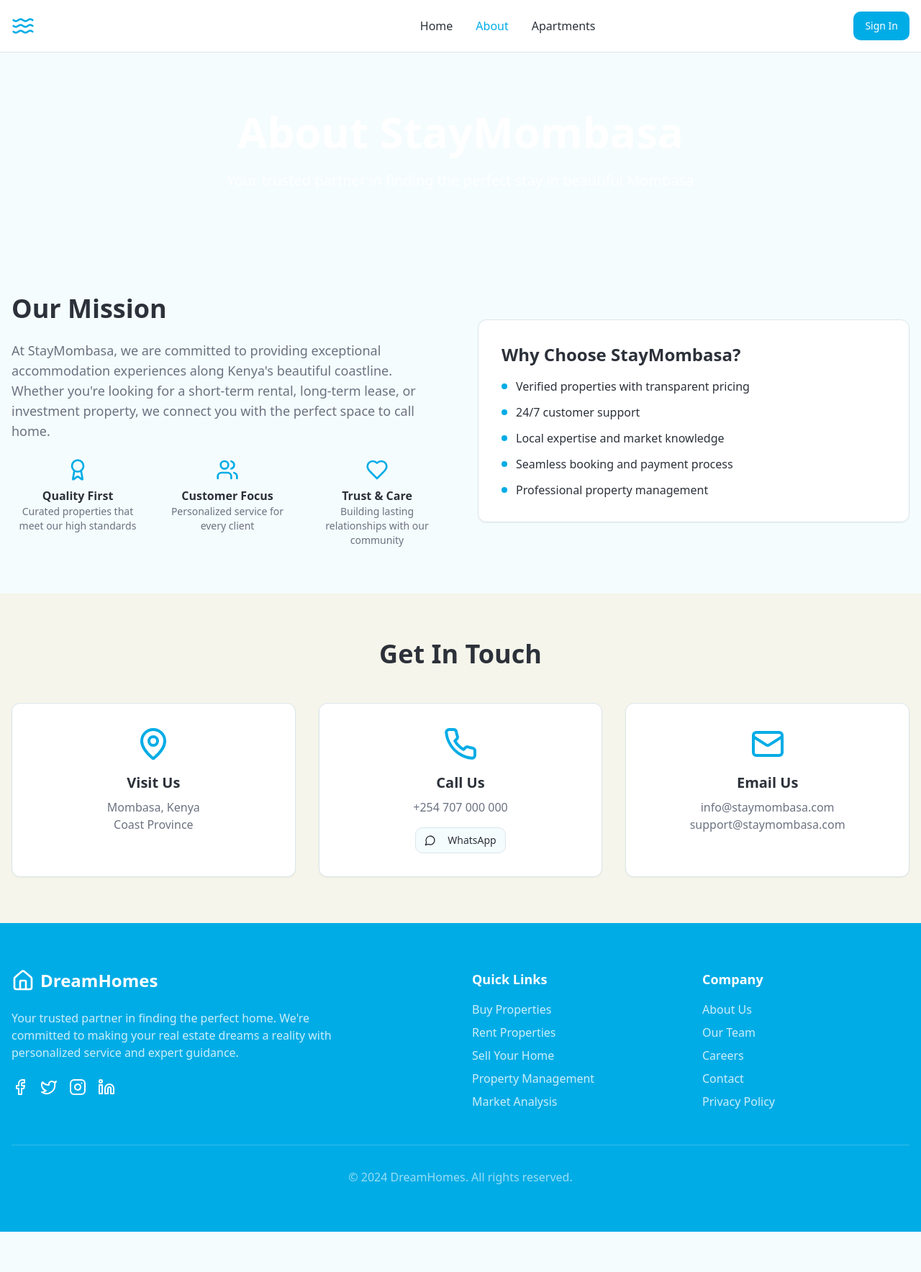
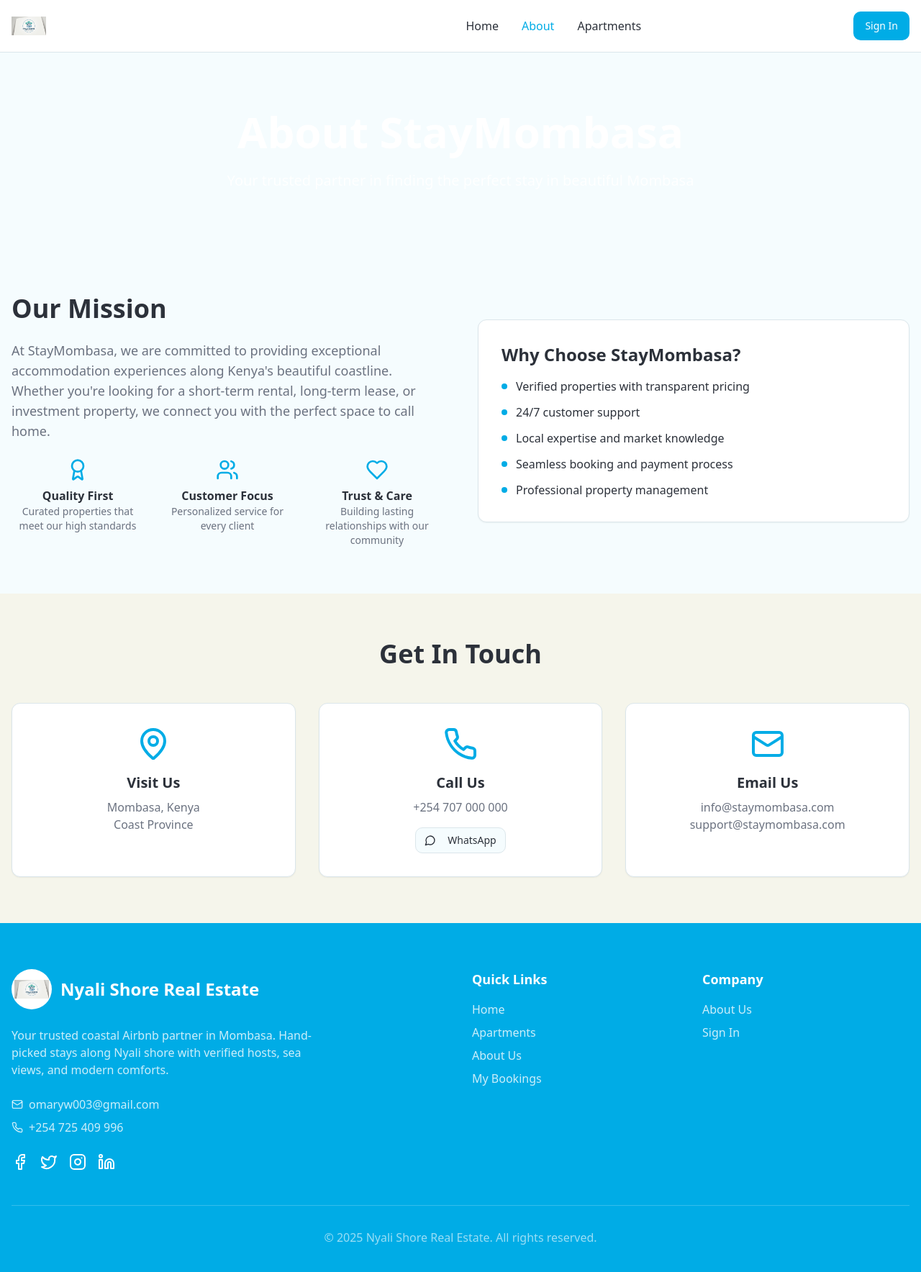
Before and after one commit to transswashe-oss/dwell-dream-demo, a React (Vite) app: page /about in a window 1280 px wide. Shown: the top 1768 px of the page at 72% size. Before the commit the page ends 1712 px from the top, so only its background shows below. Built offline with nearby package versions, Linux system fonts and the light colour scheme.

Commit message:
Changes
Co-authored-by: transswashe-oss <230759716+transswashe-oss@users.noreply.github.com>

```diff
--- a/index.html
+++ b/index.html
@@ -3,18 +3,18 @@
   <head>
     <meta charset="UTF-8" />
     <meta name="viewport" content="width=device-width, initial-scale=1.0" />
-    <title>dwell-dream-demo</title>
-    <meta name="description" content="Lovable Generated Project" />
-    <meta name="author" content="Lovable" />
+    <title>Nyali Shore Real Estate - Coastal Airbnb Stays in Mombasa</title>
+    <meta name="description" content="Book beautiful Airbnb apartments along Nyali shore in Mombasa, Kenya. Coastal getaways with sea views, modern amenities, and verified hosts." />
+    <meta name="author" content="Nyali Shore Real Estate" />
+    <link rel="icon" href="/logo.png" type="image/png" />
 
-    <meta property="og:title" content="dwell-dream-demo" />
-    <meta property="og:description" content="Lovable Generated Project" />
+    <meta property="og:title" content="Nyali Shore Real Estate - Coastal Airbnb Stays" />
+    <meta property="og:description" content="Book beautiful Airbnb apartments along Nyali shore in Mombasa, Kenya." />
     <meta property="og:type" content="website" />
-    <meta property="og:image" content="https://lovable.dev/opengraph-image-p98pqg.png" />
+    <meta property="og:image" content="/logo.png" />
 
     <meta name="twitter:card" content="summary_large_image" />
-    <meta name="twitter:site" content="@lovable_dev" />
-    <meta name="twitter:image" content="https://lovable.dev/opengraph-image-p98pqg.png" />
+    <meta name="twitter:image" content="/logo.png" />
   </head>
 
   <body>
--- a/src/components/Footer.tsx
+++ b/src/components/Footer.tsx
@@ -1,4 +1,6 @@
-import { Home, Facebook, Twitter, Instagram, Linkedin } from "lucide-react";
+import { Facebook, Twitter, Instagram, Linkedin, Mail, Phone } from "lucide-react";
+import { Link } from "react-router-dom";
+import logo from "@/assets/logo.png";
 
 const Footer = () => {
   return (
@@ -6,13 +8,23 @@ const Footer = () => {
       <div className="container mx-auto px-4">
         <div className="grid grid-cols-1 md:grid-cols-4 gap-8">
           <div className="col-span-1 md:col-span-2">
-            <div className="flex items-center space-x-2 mb-6">
-              <Home className="h-8 w-8" />
-              <span className="text-2xl font-bold">DreamHomes</span>
+            <div className="flex items-center space-x-3 mb-6">
+              <div className="bg-white rounded-full p-1">
+                <img src={logo} alt="Nyali Shore Real Estate logo" className="h-12 w-12 object-contain" />
+              </div>
+              <span className="text-2xl font-bold">Nyali Shore Real Estate</span>
             </div>
             <p className="text-primary-foreground/80 mb-6 max-w-md">
-              Your trusted partner in finding the perfect home. We're committed to making your real estate dreams a reality with personalized service and expert guidance.
+              Your trusted coastal Airbnb partner in Mombasa. Hand-picked stays along Nyali shore with verified hosts, sea views, and modern comforts.
             </p>
+            <div className="space-y-2 mb-6">
+              <a href="mailto:omaryw003@gmail.com" className="flex items-center gap-2 text-primary-foreground/80 hover:text-accent transition-colors">
+                <Mail className="h-4 w-4" /> omaryw003@gmail.com
+              </a>
+              <a href="tel:+254725409996" className="flex items-center gap-2 text-primary-foreground/80 hover:text-accent transition-colors">
+                <Phone className="h-4 w-4" /> +254 725 409 996
+              </a>
+            </div>
             <div className="flex space-x-4">
               <Facebook className="h-6 w-6 hover:text-accent cursor-pointer transition-colors" />
               <Twitter className="h-6 w-6 hover:text-accent cursor-pointer transition-colors" />
@@ -24,28 +36,24 @@ const Footer = () => {
           <div>
             <h3 className="text-lg font-semibold mb-4">Quick Links</h3>
             <ul className="space-y-2 text-primary-foreground/80">
-              <li><a href="#" className="hover:text-accent transition-colors">Buy Properties</a></li>
-              <li><a href="#" className="hover:text-accent transition-colors">Rent Properties</a></li>
-              <li><a href="#" className="hover:text-accent transition-colors">Sell Your Home</a></li>
-              <li><a href="#" className="hover:text-accent transition-colors">Property Management</a></li>
-              <li><a href="#" className="hover:text-accent transition-colors">Market Analysis</a></li>
+              <li><Link to="/" className="hover:text-accent transition-colors">Home</Link></li>
+              <li><Link to="/apartments" className="hover:text-accent transition-colors">Apartments</Link></li>
+              <li><Link to="/about" className="hover:text-accent transition-colors">About Us</Link></li>
+              <li><Link to="/my-bookings" className="hover:text-accent transition-colors">My Bookings</Link></li>
             </ul>
           </div>
 
           <div>
             <h3 className="text-lg font-semibold mb-4">Company</h3>
             <ul className="space-y-2 text-primary-foreground/80">
-              <li><a href="#" className="hover:text-accent transition-colors">About Us</a></li>
-              <li><a href="#" className="hover:text-accent transition-colors">Our Team</a></li>
-              <li><a href="#" className="hover:text-accent transition-colors">Careers</a></li>
-              <li><a href="#" className="hover:text-accent transition-colors">Contact</a></li>
-              <li><a href="#" className="hover:text-accent transition-colors">Privacy Policy</a></li>
+              <li><Link to="/about" className="hover:text-accent transition-colors">About Us</Link></li>
+              <li><Link to="/auth" className="hover:text-accent transition-colors">Sign In</Link></li>
             </ul>
           </div>
         </div>
 
         <div className="border-t border-primary-foreground/20 mt-12 pt-8 text-center text-primary-foreground/60">
-          <p>&copy; 2024 DreamHomes. All rights reserved.</p>
+          <p>&copy; {new Date().getFullYear()} Nyali Shore Real Estate. All rights reserved.</p>
         </div>
       </div>
     </footer>
--- a/src/components/Navigation.tsx
+++ b/src/components/Navigation.tsx
@@ -1,7 +1,8 @@
 import { Button } from "@/components/ui/button";
-import { Waves, LogOut, User, Settings } from "lucide-react";
+import { LogOut, User, Settings } from "lucide-react";
 import { Link, useLocation } from "react-router-dom";
 import { useAuth } from "@/hooks/useAuth";
+import logo from "@/assets/logo.png";
 import {
   DropdownMenu,
   DropdownMenuContent,
@@ -26,12 +27,12 @@ const Navigation = () => {
 
   return (
     <nav className="bg-card/95 backdrop-blur-sm border-b border-border sticky top-0 z-50 shadow-coastal">
-      <div className="container mx-auto px-4 py-4">
+      <div className="container mx-auto px-4 py-3">
         <div className="flex items-center justify-between">
-          <Link to="/" className="flex items-center space-x-2">
-            <Waves className="h-8 w-8 text-primary" />
-            <span className="text-2xl font-bold ocean-gradient bg-clip-text text-transparent">
-              StayMombasa
+          <Link to="/" className="flex items-center space-x-3">
+            <img src={logo} alt="Nyali Shore Real Estate logo" className="h-12 w-12 object-contain" />
+            <span className="text-xl md:text-2xl font-bold ocean-gradient bg-clip-text text-transparent leading-tight">
+              Nyali Shore<br className="md:hidden" /><span className="hidden md:inline"> </span>Real Estate
             </span>
           </Link>
 
@@ -62,13 +63,11 @@ const Navigation = () => {
           <div className="flex items-center space-x-4">
             {user ? (
               <>
-                {user && (
-                  <Link to="/my-bookings">
-                    <Button variant="outline" className="hidden sm:flex">
-                      My Bookings
-                    </Button>
-                  </Link>
-                )}
+                <Link to="/my-bookings">
+                  <Button variant="outline" className="hidden sm:flex">
+                    My Bookings
+                  </Button>
+                </Link>
                 <DropdownMenu>
                   <DropdownMenuTrigger asChild>
                     <Button variant="ghost" size="icon">
--- /dev/null
+++ b/src/components/SubscribeForm.tsx
@@ -0,0 +1,70 @@
+import { useState } from "react";
+import { Button } from "@/components/ui/button";
+import { Input } from "@/components/ui/input";
+import { Mail } from "lucide-react";
+import { supabase } from "@/integrations/supabase/client";
+import { useToast } from "@/hooks/use-toast";
+
+const SubscribeForm = () => {
+  const { toast } = useToast();
+  const [email, setEmail] = useState("");
+  const [loading, setLoading] = useState(false);
+
+  const handleSubmit = async (e: React.FormEvent) => {
+    e.preventDefault();
+    if (!email.trim()) return;
+    setLoading(true);
+    try {
+      const { error } = await supabase
+        .from("subscribers")
+        .insert({ email: email.trim().toLowerCase() });
+
+      if (error) {
+        if (error.code === "23505") {
+          toast({ title: "Already subscribed", description: "This email is already on our list." });
+        } else {
+          throw error;
+        }
+      } else {
+        toast({
+          title: "Subscribed! 🎉",
+          description: "You'll receive offers and discounts straight to your inbox.",
+        });
+        setEmail("");
+      }
+    } catch (err: any) {
+      toast({ title: "Error", description: err.message || "Could not subscribe", variant: "destructive" });
+    } finally {
+      setLoading(false);
+    }
+  };
+
+  return (
+    <section className="py-16 ocean-gradient">
+      <div className="container mx-auto px-4 text-center">
+        <Mail className="h-12 w-12 text-white mx-auto mb-4" />
+        <h2 className="text-3xl md:text-4xl font-bold text-white mb-3">
+          Get Exclusive Offers & Discounts
+        </h2>
+        <p className="text-white/90 mb-8 max-w-xl mx-auto">
+          Subscribe to be the first to know about seasonal discounts, new listings, and Nyali shore special offers.
+        </p>
+        <form onSubmit={handleSubmit} className="flex flex-col sm:flex-row gap-3 max-w-md mx-auto">
+          <Input
+            type="email"
+            value={email}
+            onChange={(e) => setEmail(e.target.value)}
+            placeholder="your@email.com"
+            required
+            className="bg-white text-foreground"
+          />
+          <Button type="submit" disabled={loading} variant="secondary" size="lg">
+            {loading ? "Subscribing..." : "Subscribe"}
+          </Button>
+        </form>
+      </div>
+    </section>
+  );
+};
+
+export default SubscribeForm;
```
Also changed, not shown: 1 other file (tests, documents, lock files or other folders).
